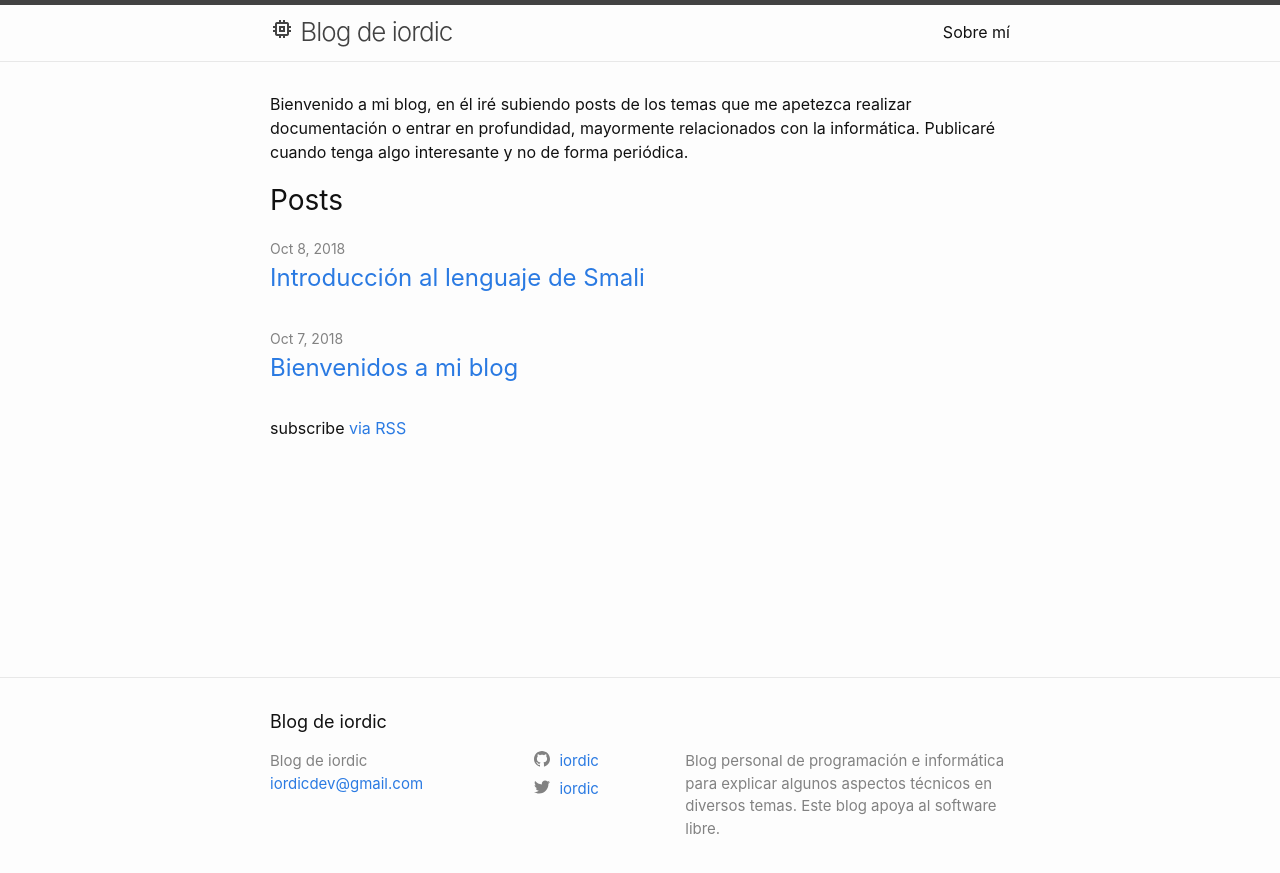
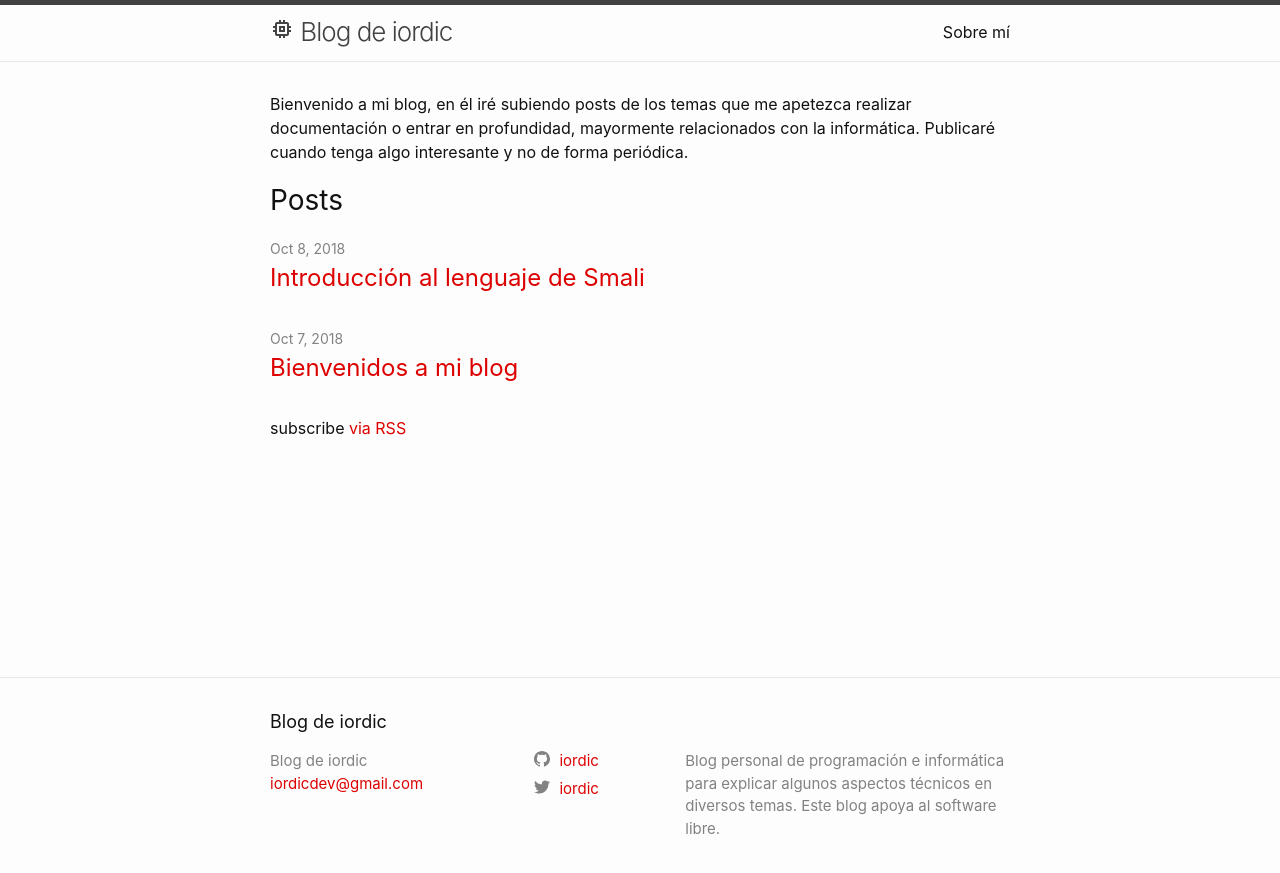
Before and after one commit to iordic/iordic.github.io, a Jekyll site: the page built from index.md, in a window 1280 px wide. Shown: the top 873 px of the page. Built offline with Jekyll 4.4.1, drawn with Linux system fonts in a browser that asks for light colours.

Commit message:
Cambia un color

```diff
--- a/_sass/minima.scss
+++ b/_sass/minima.scss
@@ -12,7 +12,8 @@ $spacing-unit:     30px !default;
 
 $text-color:       #111 !default;
 $background-color: #fdfdfd !default;
-$brand-color:      #2a7ae2 !default;
+//$brand-color:      #2a7ae2 !default; // Color original de enlaces
+$brand-color:      #dd0000 !default;
 
 $grey-color:       #828282 !default;
 $grey-color-light: lighten($grey-color, 40%) !default;
```
